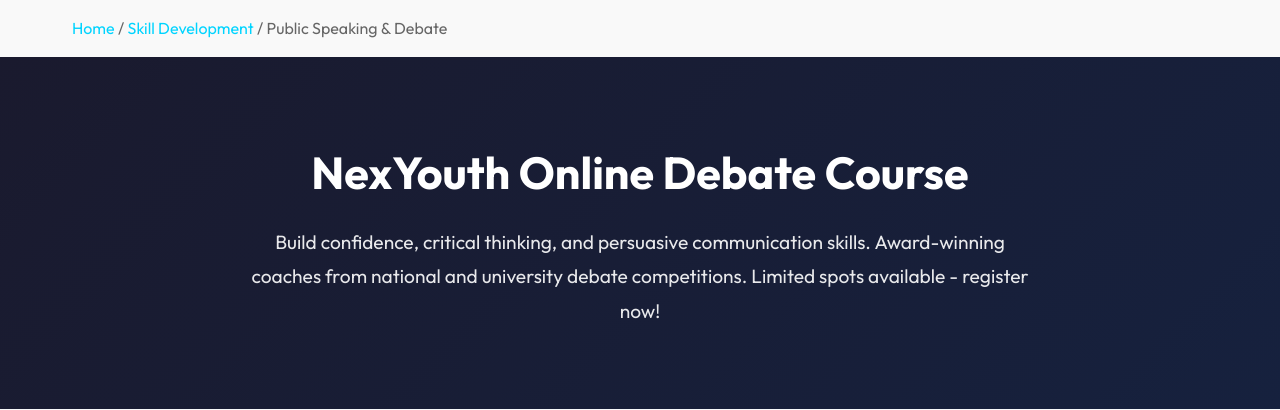
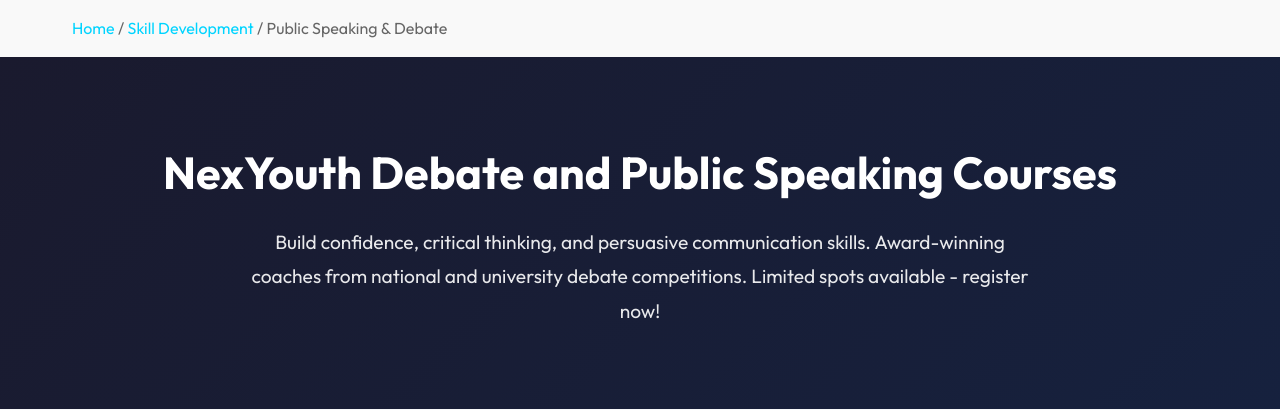
Before and after one commit to NexYouth/nexyouth, a Flask app: template templates/debate.html in a window 1280 px wide. Shown: the part 97-507 px from the top of the page. Run offline with Flask 3, Linux system fonts and the light colour scheme; the template is opened without the code that fills it, so the values that code supplies are empty.

Commit message:
Rename Debate hero to Debate and Public Speaking Courses
Broadens the hero heading from "NexYouth Online Debate Course" to
"NexYouth Debate and Public Speaking Courses" to reflect both
disciplines the page covers.

Co-Authored-By: Claude Opus 4.7 (1M context) <noreply@anthropic.com>

```diff
--- a/templates/debate.html
+++ b/templates/debate.html
@@ -520,7 +520,7 @@
 
     <section class="program-hero">
         <div class="container">
-            <h1>NexYouth Online Debate Course</h1>
+            <h1>NexYouth Debate and Public Speaking Courses</h1>
             <p>Build confidence, critical thinking, and persuasive communication skills. Award-winning coaches from national and university debate competitions. Limited spots available - register now!</p>
         </div>
     </section>
```
